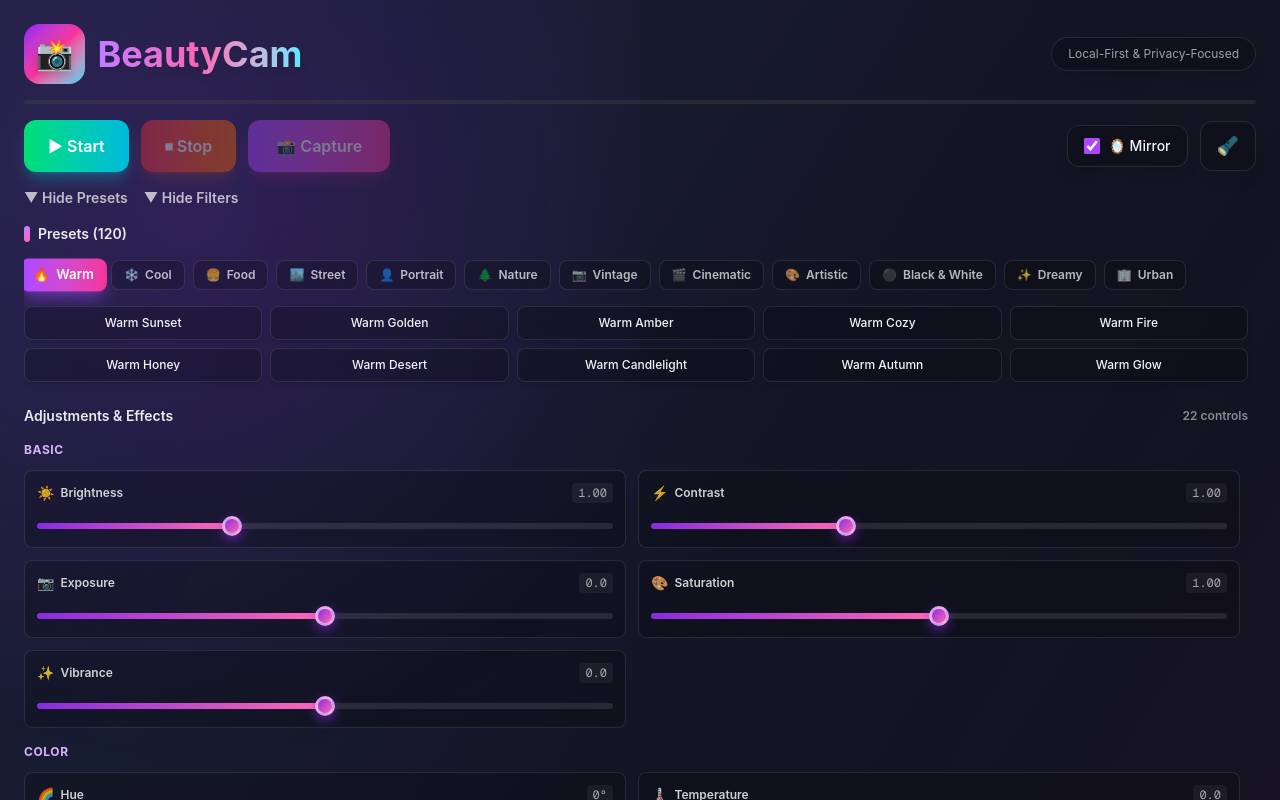
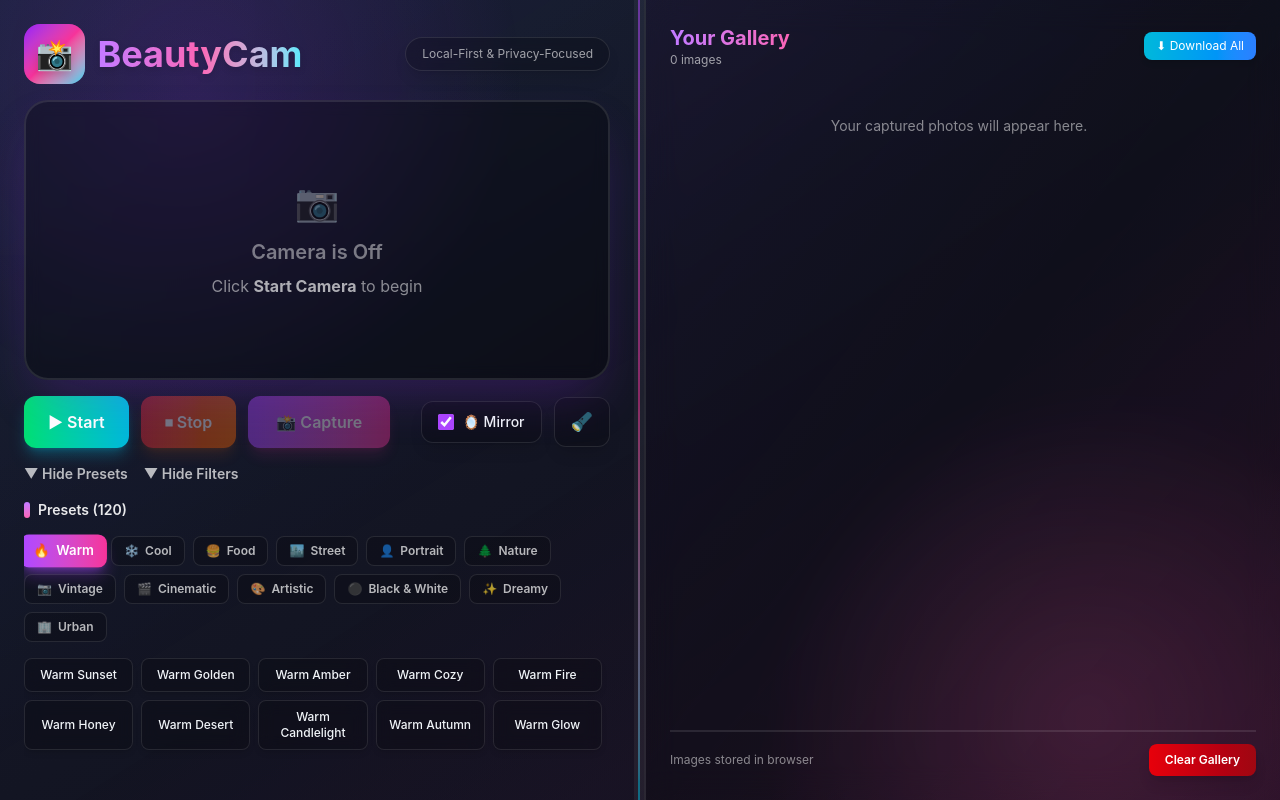
Before and after one commit to harionloop/beuty-camera, a Next.js app: page / in a window 1280 px wide. Built offline with nearby package versions, Linux system fonts and the light colour scheme.

Commit message:
Mobile view camera preview issue fix

```diff
--- a/src/app/globals.css
+++ b/src/app/globals.css
@@ -241,30 +241,30 @@
 }
 
 /* Responsive Design */
-@media (max-width: 1280px) {
+@media (max-width: 1023px) {
   html, body {
-    overflow-y: auto; /* Allow scrolling on medium screens */
+    overflow-y: auto;
   }
-  .main-container {
-    flex-direction: column;
-    height: auto; /* Allow container to grow */
-    min-height: 100vh; /* Ensure it takes at least the full viewport height */
-  }
+
   .main-section {
     width: 100% !important;
-    height: auto; /* Let content define height */
-    overflow-y: auto; /* Allow scrolling within the main section */
+    height: auto;
+    overflow: visible;
     border-left: none;
     border-bottom: 2px solid var(--card);
   }
+
   .gallery-section {
     width: 100% !important;
-    height: auto; /* Let content define height */
+    height: auto;
     border-left: none;
-    border-top: none;
   }
-  .resizer {
-    display: none;
+
+  .camera-preview {
+    flex: none !important;
+    width: 100%;
+    min-height: 220px;
+    aspect-ratio: 4 / 3;
   }
 }
 
--- a/src/app/page.tsx
+++ b/src/app/page.tsx
@@ -223,7 +223,7 @@
         type={confirmModal.type}
       />
       <div
-        className="h-screen w-screen flex flex-col lg:flex-row bg-gradient-to-br from-[#1a1c2c] via-[#131523] to-[#0f101c] text-[#f0f4f8] overflow-hidden relative main-container"
+        className="min-h-dvh w-screen flex flex-col lg:flex-row lg:h-dvh bg-gradient-to-br from-[#1a1c2c] via-[#131523] to-[#0f101c] text-[#f0f4f8] overflow-x-hidden overflow-y-auto lg:overflow-hidden relative main-container"
         style={{ '--preview-width': `${previewWidth}%` } as React.CSSProperties}
       >
         {/* Animated background elements */}
@@ -233,7 +233,7 @@
 
         {/* Left Section - Camera & Filters */}
         <div
-          className="w-full lg:w-[var(--preview-width)] flex flex-col p-4 lg:p-6 gap-4 overflow-hidden relative z-10 main-section"
+          className="w-full lg:w-[var(--preview-width)] flex flex-col p-4 lg:p-6 gap-4 relative z-10 main-section shrink-0 lg:flex-1 lg:min-h-0"
         >
           {/* Header */}
           <div className="flex items-center justify-between flex-wrap gap-2">
@@ -256,7 +256,7 @@
           {/* Camera Viewer */}
           <div
             ref={canvasContainerRef}
-            className="flex-1 relative rounded-3xl overflow-hidden bg-black/30 border-2 border-white/10 shadow-2xl min-h-0 group backdrop-blur-sm animated-border"
+            className="camera-preview relative w-full shrink-0 aspect-[4/3] min-h-[220px] sm:min-h-[280px] lg:aspect-auto lg:flex-1 lg:min-h-0 rounded-3xl overflow-hidden bg-black/30 border-2 border-white/10 shadow-2xl group backdrop-blur-sm animated-border"
             style={{
               boxShadow: '0 25px 50px -12px rgba(138, 43, 226, 0.25)',
             }}
@@ -352,7 +352,7 @@
           </div>
 
           {/* Collapsible Sections */}
-          <div className="flex-1 min-h-0 overflow-y-auto custom-scrollbar pr-2 space-y-6">
+          <div className="lg:flex-1 lg:min-h-0 lg:overflow-y-auto custom-scrollbar pr-2 space-y-6">
             {!isPresetsCollapsed && <PresetCategories onPresetSelect={handlePreset} activePreset={activePreset} />}
             {!isFiltersCollapsed && <FilterSliders filters={filters} onFilterChange={setFilters} />}
           </div>
@@ -361,14 +361,14 @@
         {/* Resizer Handle */}
         <div
           onMouseDown={handleMouseDown}
-          className="w-2.5 cursor-col-resize bg-white/5 hover:bg-white/10 transition-colors duration-300 group resizer"
+          className="w-2.5 cursor-col-resize bg-white/5 hover:bg-white/10 transition-colors duration-300 group resizer hidden lg:flex"
         >
           <div className="h-full w-0.5 bg-gradient-to-b from-purple-500 via-pink-500 to-cyan-500 mx-auto opacity-50 group-hover:opacity-100 transition-opacity"></div>
         </div>
 
         {/* Right Section - Gallery */}
         <div
-          className="w-full lg:w-[calc(100%_-_var(--preview-width))] border-t-2 lg:border-t-0 lg:border-l-2 border-white/10 bg-black/20 p-4 lg:p-6 overflow-hidden flex flex-col backdrop-blur-lg shadow-inner-2xl relative z-10 gallery-section"
+          className="w-full lg:w-[calc(100%_-_var(--preview-width))] border-t-2 lg:border-t-0 lg:border-l-2 border-white/10 bg-black/20 p-4 lg:p-6 flex flex-col backdrop-blur-lg shadow-inner-2xl relative z-10 gallery-section shrink-0 min-h-[50vh] lg:flex-1 lg:min-h-0"
         >
           <div className="absolute inset-0 bg-gradient-to-br from-purple-500/5 via-transparent to-pink-500/5 pointer-events-none"></div>
           <div className="relative z-10 h-full">
```
